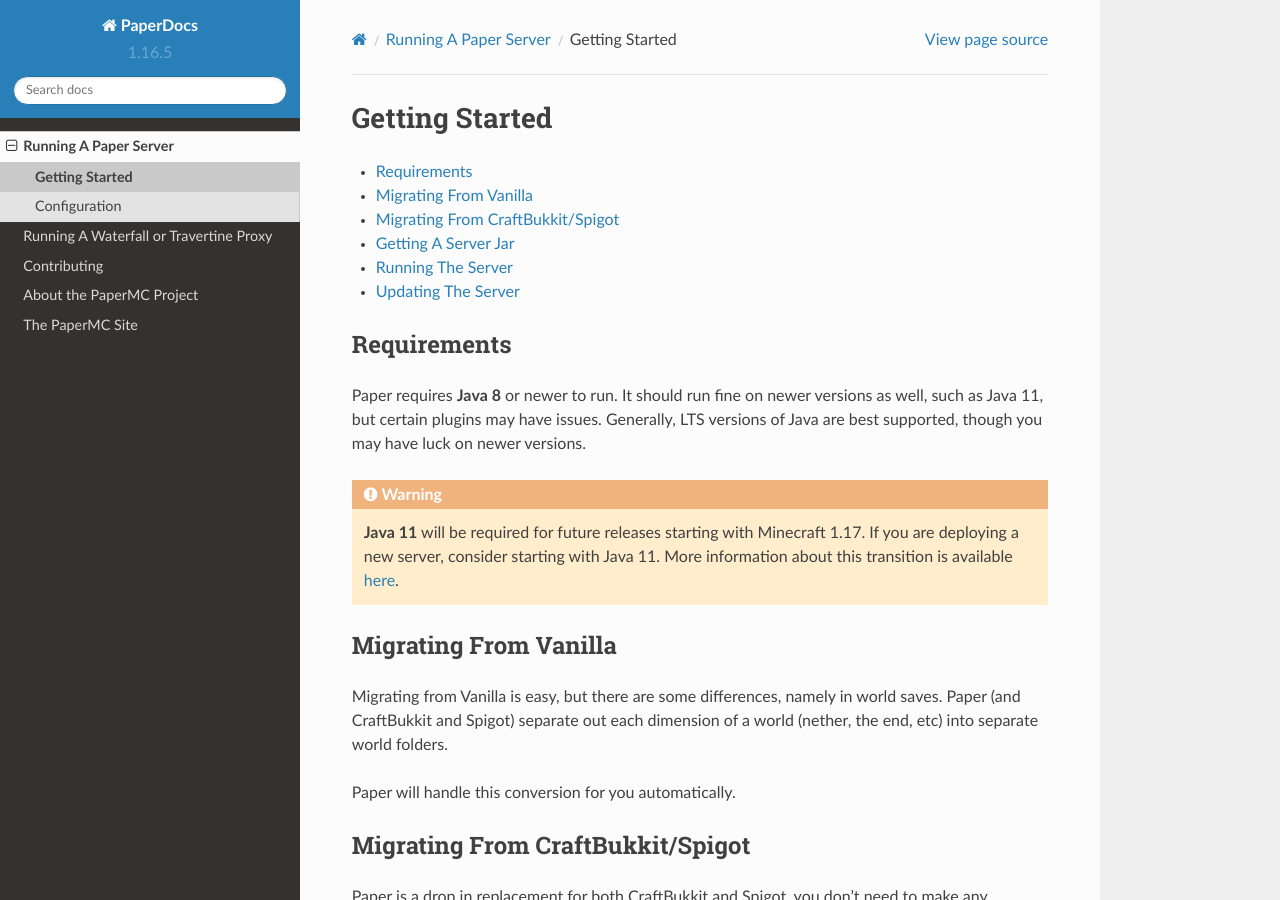
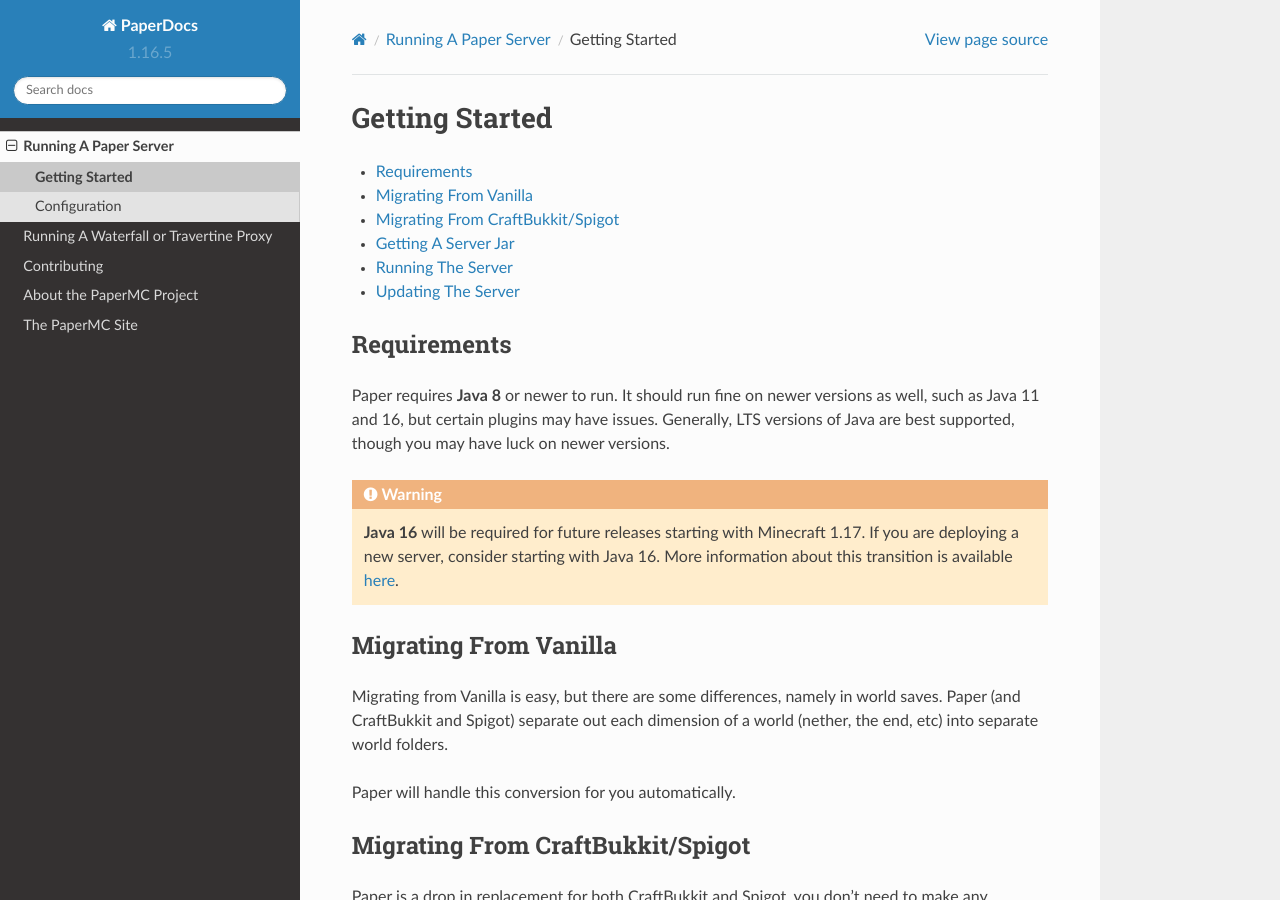
Before and after one commit to PaperMC/PaperDocs, a Sphinx documentation site: the page built from source/server/getting-started.rst, in a window 1280 px wide and 900 px high. Built offline with Sphinx 7.4.7 and the Read the Docs theme 2.0.0, drawn with Linux system fonts in a browser that asks for light colours.

Commit message:
Adjust Java warning from 11 to 16

```diff
--- a/source/server/getting-started.rst
+++ b/source/server/getting-started.rst
@@ -10,13 +10,13 @@
 ~~~~~~~~~~~~
 
 Paper requires **Java 8** or newer to run. It should run fine on newer versions
-as well, such as Java 11, but certain plugins may have issues. Generally, LTS
+as well, such as Java 11 and 16, but certain plugins may have issues. Generally, LTS
 versions of Java are best supported, though you may have luck on newer versions.
 
 .. warning::
-  **Java 11** will be required for future releases starting with Minecraft 1.17.
-  If you are deploying a new server, consider starting with Java 11.
-  More information about this transition is available `here <https://papermc.io/forums/t/java-11-mc-1-17-and-paper/>`_.
+  **Java 16** will be required for future releases starting with Minecraft 1.17.
+  If you are deploying a new server, consider starting with Java 16.
+  More information about this transition is available `here <https://papermc.io/forums/t/java-16-mc-1-17-and-paper/5615/>`_.
 
 Migrating From Vanilla
 ~~~~~~~~~~~~~~~~~~~~~~
```
